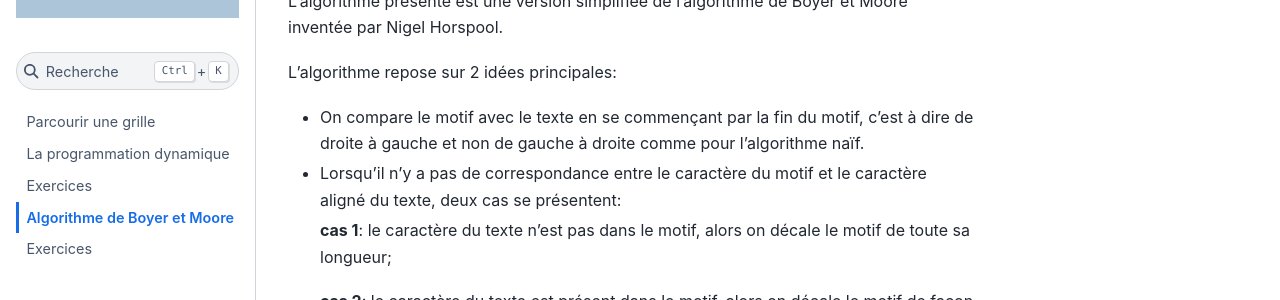
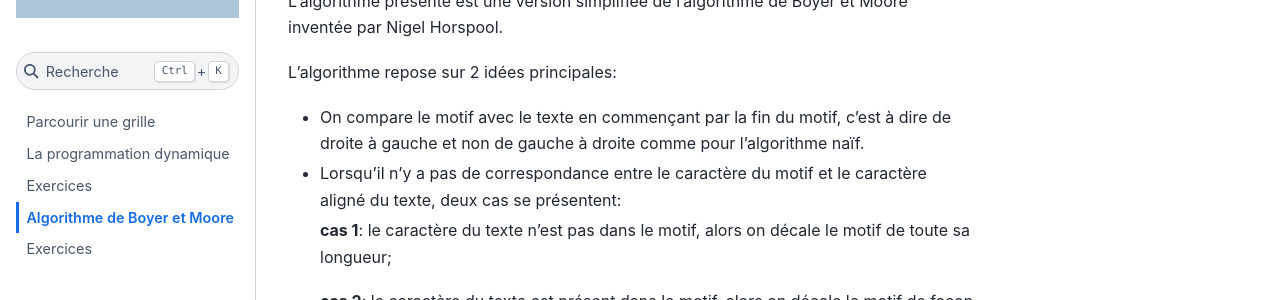
Before and after one commit to ychistel/tnsi_algorithmes_avances, a Sphinx documentation site: the page built from source/content/boyer_moore.rst, in a window 1280 px wide and 900 px high, scrolled down 2016 px. Shown: the part 153-453 px from the top of the window. Built offline with Sphinx 7.4.7 and the Sphinx Book theme 1.1.4, drawn with Linux system fonts in a browser that asks for light colours.

```diff
--- a/source/content/boyer_moore.rst
+++ b/source/content/boyer_moore.rst
@@ -47,7 +47,7 @@ L'algorithme présenté est une version simplifiée de l'algorithme de Boyer et
 
 L'algorithme repose sur 2 idées principales:
 
--   On compare le motif avec le texte en se commençant par la fin du motif, c'est à dire de droite à gauche et non de gauche à droite comme pour l'algorithme naïf.
+-   On compare le motif avec le texte en commençant par la fin du motif, c'est à dire de droite à gauche et non de gauche à droite comme pour l'algorithme naïf.
 -   Lorsqu'il n'y a pas de correspondance entre le caractère du motif et le caractère aligné du texte, deux cas se présentent:
 
     **cas 1**:  le caractère du texte n'est pas dans le motif, alors on décale le motif de toute sa longueur;
```
